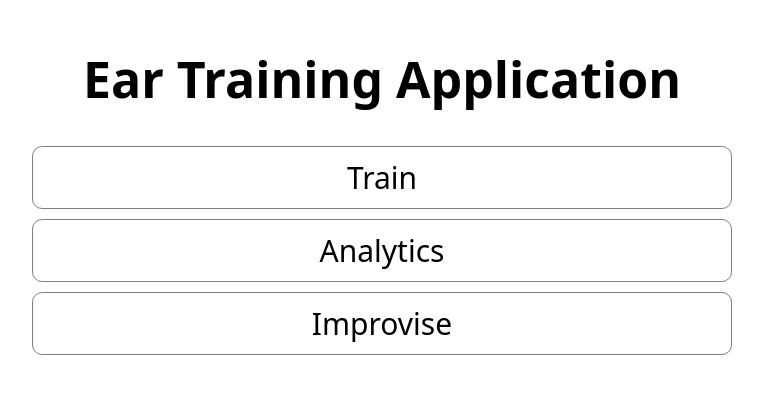
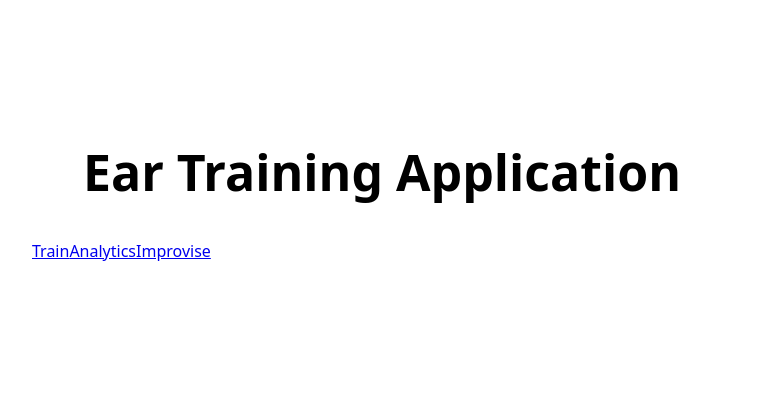
Before and after one commit to jakkrz/ear-training-application, a React (Vite) app: page / in a window 1280 px wide. Shown: the part 247-640 px from the top of the page, without its empty margins (258-1021 px from the left). Built offline with nearby package versions, Linux system fonts and the light colour scheme.

Commit message:
added css modules to scope css

```diff
--- a/src/RootPage.tsx
+++ b/src/RootPage.tsx
@@ -1,14 +1,14 @@
 import { Link } from "react-router-dom";
-import "./RootPage.css";
+import classes from "./RootPage.module.css";
 
 export default function RootPage() {
     return (
-        <div className="content">
+        <div className={classes.content}>
             <h1>Ear Training Application</h1>
-            <div className="button-container">
-            <Link to={"/train"} className="page-link">Train</Link>
-            <Link to={"/analytics"} className="page-link">Analytics</Link>
-            <Link to={"/improvise"} className="page-link">Improvise</Link>
+            <div className={classes.buttonContainer}>
+            <Link to={"/train"} className={classes.pageLink}>Train</Link>
+            <Link to={"/analytics"} className={classes.pageLink}>Analytics</Link>
+            <Link to={"/improvise"} className={classes.pageLink}>Improvise</Link>
             </div>
         </div>
     );
--- a/src/TrainPage.css
+++ b/src/TrainPage.module.css
@@ -19,7 +19,7 @@ h1 {
     flex: 0;
 }
 
-.trainpage-content {
+.content {
     margin: 0 auto;
     box-sizing: border-box;
     padding: 30px;
--- a/src/TrainPage.tsx
+++ b/src/TrainPage.tsx
@@ -1,21 +1,21 @@
 import { Link } from "react-router-dom";
-import "./TrainPage.css";
+import classes from "./TrainPage.module.css";
 
 export default function TrainPage() {
     return (<>
         <Link to={"/"} className="return-button">back to home</Link>
-        <div className="trainpage-content">
+        <div className={classes.content}>
             <h1>Training</h1>
-            <div className="training-list-container">
+            <div className={classes.trainingListContainer}>
                 <h2>Exercises</h2>
-                <Link to={"/training/exercises/repeat-notes/config"} className="training">Repeat Notes</Link>
-                <Link to={"/training/exercises/play-chords/config"} className="training">Play Chords</Link>
+                <Link to={"/train/exercises/repeat-notes/config"} className={classes.training}>Repeat Notes</Link>
+                <Link to={"/train/exercises/play-chords/config"} className={classes.training}>Play Chords</Link>
 
                 <h2>Games</h2>
-                <Link to={"/training/games/staff-wars/config"} className="training">Staff Wars</Link>
+                <Link to={"/train/games/staff-wars/config"} className={classes.training}>Staff Wars</Link>
                 <h2>Tests</h2>
-                <Link to={"/training/tests/repeat-notes/config"} className="training">Repeat Notes (Test)</Link>
-                <Link to={"/training/tests/staff-wars/config"} className="training">Staff Wars (Test)</Link>
+                <Link to={"/train/tests/repeat-notes/config"} className={classes.training}>Repeat Notes (Test)</Link>
+                <Link to={"/train/tests/staff-wars/config"} className={classes.training}>Staff Wars (Test)</Link>
             </div>
         </div>
     </>);
--- a/src/main.tsx
+++ b/src/main.tsx
@@ -1,9 +1,11 @@
 import React from "react";
 import ReactDOM from "react-dom/client";
+
 import RootPage from "./RootPage";
 import TrainPage from "./TrainPage";
 import AnalyticsPage from "./AnalyticsPage";
 import ImprovisePage from "./ImprovisePage";
+
 import "./styles.css";
 import {
     createBrowserRouter,
--- a/vite.config.ts
+++ b/vite.config.ts
@@ -13,5 +13,10 @@ export default defineConfig(async () => ({
   server: {
     port: 1420,
     strictPort: true,
+  },
+  css: {
+    modules: {
+      localsConvention: "camelCaseOnly"
+    }
   }
 }));
```
Also changed, not shown: src/RootPage.module.css (renamed from src/RootPage.css).
